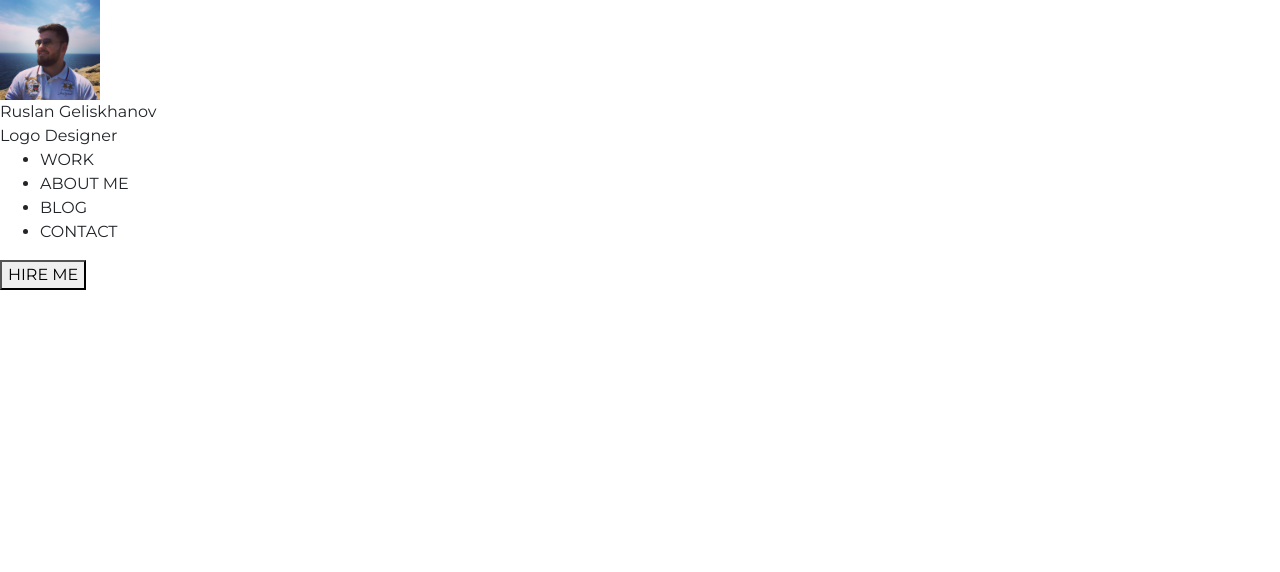
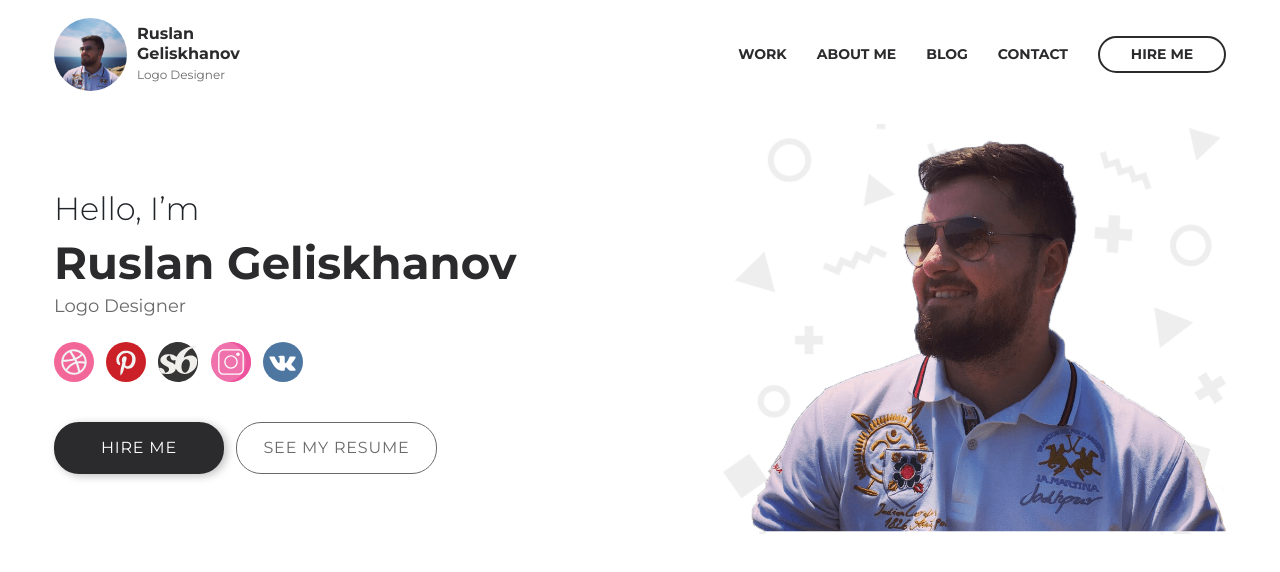
Before and after one commit to rustam06/RuslanProject, a website: page src/index.html in a window 1280 px wide. Drawn offline with Linux system fonts and the light colour scheme.

Commit message:
headerand Hello section
hello and header section done

```diff
--- a/src/index.html
+++ b/src/index.html
@@ -5,7 +5,6 @@
 	<meta charset="UTF-8" />
 	<meta name="viewport" content="width=device-width, initial-scale=1.0" />
 	<meta http-equiv="X-UA-Compatible" content="ie=edge" />
-	<link rel="stylesheet" href="css/bootstrap-grid.min.css" />
 	<link rel="stylesheet" href="css/bootstrap-reboot.min.css" />
 	<link rel="stylesheet" href="css/style.min.css" />
 	<link
@@ -15,21 +14,57 @@
 </head>
 
 <body>
+	<div class="container">
+
 		<header>
 			<div class="header__logo">
-			<div class="header__logo-img"></div>
-			<div class="logo__descr">Ruslan Geliskhanov<br><span>Logo Designer</span></div>
+				<a href="#" class="header__logo-img"></a>
+				<div class="header__logo-descr">Ruslan Geliskhanov<br><span>Logo Designer</span></div>
 			</div>
 			<nav class="header__nav">
 				<ul>
-				<li>WORK </li>
-				<li>ABOUT ME</li>
-				<li>BLOG</li>
-				<li>CONTACT</li>
+					<li><a href="#">WORK</a></li>
+					<li><a href="#">ABOUT ME</a></li>
+					<li><a href="#">BLOG</a></li>
+					<li><a href="#">CONTACT</a></li>
 				</ul>
-			<button class="hire_me">HIRE ME</button>
+				<button class="header__nav-btn button">HIRE ME</button>
 			</nav>
 		</header>
+
+
+		<div class="hello">
+			<div class="hello__leftSide">
+				<div class="hello__leftSide-descr">
+					<p>Hello, I’m</p>
+					<p>Ruslan Geliskhanov</p>
+					<p>Logo Designer</p>
+				</div>
+				<div class="hello__leftSide-social">
+					<a href="https://dribbble.com/rgeliskhanov">
+						<img src="img/icons/dribble.svg" alt="dribble">
+					</a>
+					<a href="https://www.pinterest.ru/printerium/">
+						<img src="img/icons/pinterest.svg" alt="pinterest">
+					</a>
+					<a href="https://society6.com/goosh">
+						<img src="img/icons/society6.svg" alt="society6">
+					</a>
+					<a href="https://www.instagram.com/ruge06/?igshid=cz27i5q9qqke">
+						<img src="img/icons/instagram.svg" alt="instagram">
+					</a>
+					<a href="https://vk.com/rgeliskhanov">
+						<img src="img/icons/vk.svg" alt="vk">
+					</a>
+				</div>
+				<button class="hello__leftSide-buttons button">HIRE ME</button><button
+					class="hello__leftSide-buttons button">SEE MY RESUME</button>
+			</div>
+			<div class="hello__rightSide"></div>
+		</div>
+
+
+	</div>
 </body>
 
 </html>
--- a/src/sass/_base.scss
+++ b/src/sass/_base.scss
@@ -1,3 +1,8 @@
 * {
     font-family: 'Montserrat', sans-serif;
 }
+
+.container {
+    max-width: 1172px;
+    margin: 0 auto;
+}
--- /dev/null
+++ b/src/sass/base/_buttons.scss
@@ -0,0 +1,38 @@
+.button {
+    width: 128px;
+    height: 37px;
+    border-radius: 19px;
+    border: 2px solid #2b2a2c;
+    color: #2b2a2c;
+    font-size: 14px;
+    font-weight: 700;
+    background-color: #fff;
+
+    &:hover {
+        background-color: #000;
+        color: #fff;
+        transition: 0.2s all;
+    }
+}
+
+.hello__leftSide-buttons {
+    width: 170px;
+    height: 52px;
+    box-shadow: 3px 2px 8px rgba(0, 0, 0, 0.25);
+    border-radius: 25px;
+    background-color: #2b2a2c;
+    color: #ffffff;
+    font-size: 16px;
+    font-weight: 400;
+    letter-spacing: 0.8px;
+
+    &:last-child {
+        width: 201px;
+        height: 52px;
+        border: 1px solid #6a696b;
+        color: #6a696b;
+        background-color: #fff;
+        box-shadow: none;
+        margin-left: 12px;
+    }
+}
--- a/src/sass/blocks/_header.scss
+++ b/src/sass/blocks/_header.scss
@@ -1,5 +1,65 @@
-.header__logo-img {
-	background: #2b2a2c url(../img/RuslanMain-min.jpg) center/cover no-repeat;
-	width: 100px;
-	height: 100px;
+header {
+	margin: 18px 0 33px 0;
+	display: flex;
+	justify-content: space-between;
+	align-items: center;
+
+	.header__logo {
+		width: 203px;
+		display: flex;
+		justify-content: space-between;
+		align-items: center;
+		text-align: left;
+
+		&-img {
+			display: block;
+			background: #2b2a2c url(../img/RuslanMain-min.jpg) center/cover no-repeat;
+			width: 100px;
+			height: 73px;
+			border-radius: 50%;
+			margin-right: 10px;
+		}
+
+		&-descr {
+			color: #2b2a2c;
+			font-size: 16px;
+			font-weight: 700;
+			line-height: 20px;
+
+			span {
+				color: #6a696b;
+				font-size: 12px;
+				font-weight: 400;
+			}
+		}
+	}
+
+	.header__nav {
+		display: flex;
+
+		ul {
+			list-style: none;
+			display: flex;
+			justify-content: space-between;
+			align-items: center;
+			font-size: 14px;
+			font-weight: 700;
+			text-transform: uppercase;
+			margin: 0;
+			padding: 0;
+
+			li {
+				margin-right: 30px;
+
+				a {
+					text-decoration: none;
+					color: #2b2a2c;
+
+					&:hover {
+						border-bottom: 3px solid black;
+					}
+				}
+			}
+		}
+	}
 }
--- /dev/null
+++ b/src/sass/blocks/_hello.scss
@@ -0,0 +1,67 @@
+.hello {
+	height: 410px;
+	background: url(../img/HelloImg.png) center/cover no-repeat;
+	display: flex;
+	justify-content: space-between;
+	align-items: center;
+	margin-bottom: 43px;
+	position: relative;
+
+	&::after {
+		content: '';
+		background: url(../../img/RuslanHello.png) center/cover no-repeat;
+		width: 475px;
+		height: 400px;
+		position: absolute;
+		right: 0;
+		bottom: 0;
+	}
+
+	&__leftSide {
+		&-descr {
+			margin-bottom: 22px;
+
+			p {
+				margin-bottom: 0;
+			}
+
+			p:nth-child(1) {
+				font-size: 32px;
+				font-weight: 300;
+			}
+
+			p:nth-child(2) {
+				color: #2b2a2c;
+				font-weight: 700;
+				font-size: 45px;
+				line-height: 60px;
+			}
+
+			p:last-child {
+				color: #6a696b;
+				font-size: 18px;
+				font-weight: 400;
+			}
+		}
+
+		&-social {
+			margin-bottom: 40px;
+
+			a {
+				margin-right: 8px;
+				text-decoration: none;
+
+				&:last-child {
+					margin-right: 0;
+				}
+
+				img {
+					width: 40px;
+					height: 40px;
+				}
+			}
+
+
+		}
+	}
+}
--- a/src/sass/style.scss
+++ b/src/sass/style.scss
@@ -1,2 +1,4 @@
 @import 'base';
 @import 'blocks/header';
+@import 'blocks/hello';
+@import 'base/buttons';
```
Also changed, not shown: src/css/style.min.css, src/img/HelloImg.png (added), src/img/ReviewsBGImg.png (added), src/img/RuslanHello.jpg (added), src/img/RuslanHello.png (added), src/img/icons/dribble.svg (added), src/img/icons/instagram.svg (added), src/img/icons/pinterest.svg (added), src/img/icons/society6.svg (added), src/img/icons/vk.svg (added), 1 other file. Lines whose indentation alone changed are shown as unchanged.
